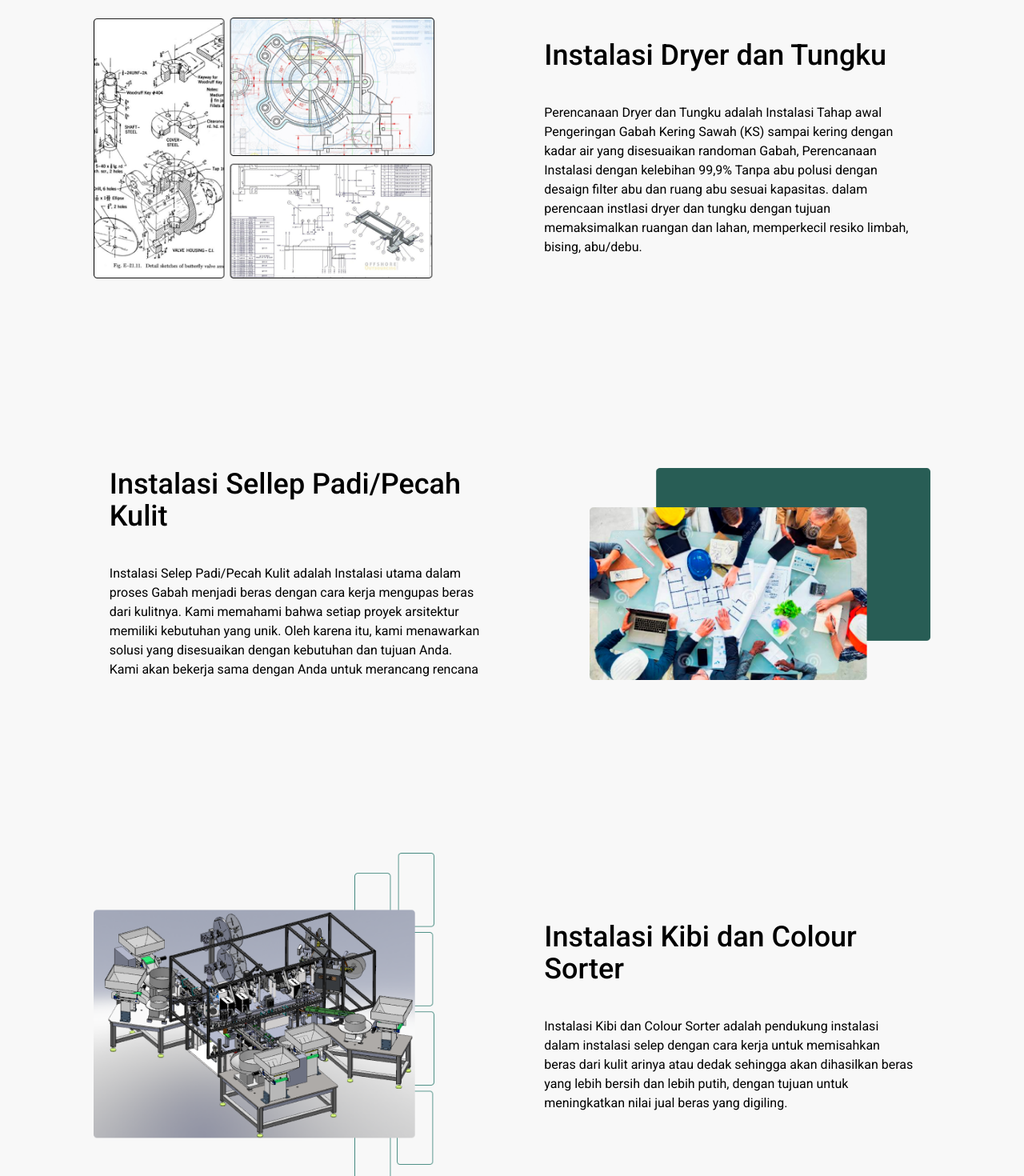
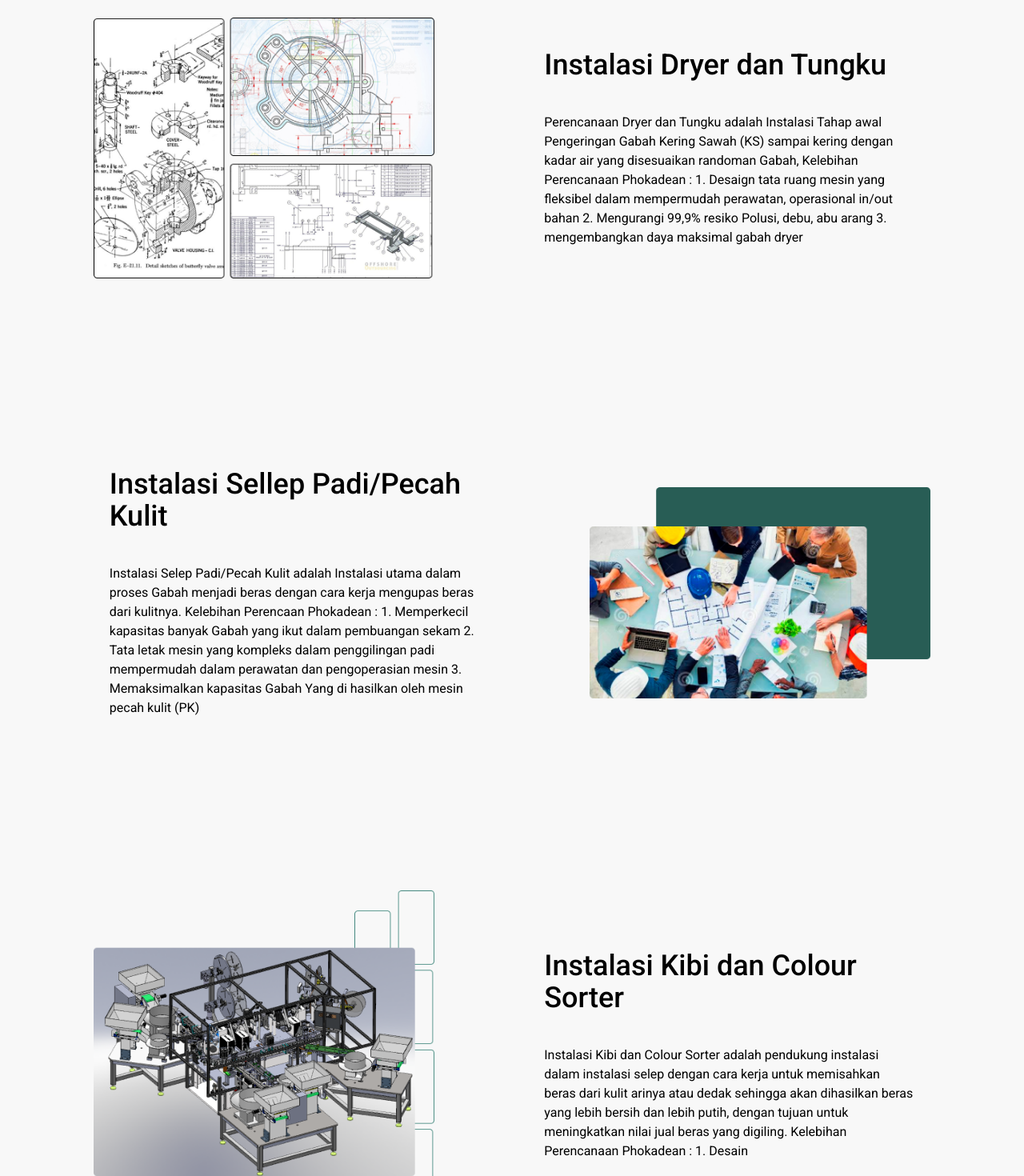
Before and after one commit to Phokade/phokade, a React (Vite) app: page / in a window 1280 px wide. Shown: the part 1500-2970 px from the top of the page at 80% size. Built offline with nearby package versions, Linux system fonts and the light colour scheme.

Commit message:
Update About.jsx

```diff
--- a/src/layers/About.jsx
+++ b/src/layers/About.jsx
@@ -14,8 +14,10 @@ function About() {
 						<h1 className="font-medium text-4xl">Instalasi Dryer dan Tungku</h1>
 						<p>
 							Perencanaan Dryer dan Tungku adalah Instalasi Tahap awal Pengeringan Gabah Kering Sawah (KS) sampai kering dengan kadar air yang disesuaikan randoman Gabah,
-							Perencanaan Instalasi dengan kelebihan 99,9% Tanpa abu polusi dengan desaign filter abu dan ruang abu sesuai kapasitas.
-							dalam perencaan instlasi dryer dan tungku dengan tujuan memaksimalkan ruangan dan lahan, memperkecil resiko limbah, bising, abu/debu.
+							Kelebihan Perencanaan Phokadean :
+							1. Desaign tata ruang mesin yang fleksibel dalam mempermudah perawatan, operasional in/out bahan
+							2. Mengurangi 99,9% resiko Polusi, debu, abu arang
+							3. mengembangkan daya maksimal gabah dryer
 
 						</p>
 					</div>
@@ -26,8 +28,10 @@ function About() {
 						<h1 className="font-medium text-4xl">Instalasi Sellep Padi/Pecah Kulit</h1>
 						<p>
 							Instalasi Selep Padi/Pecah Kulit adalah Instalasi utama dalam proses Gabah menjadi beras dengan cara kerja mengupas beras dari kulitnya.
-							Kami memahami bahwa setiap proyek arsitektur memiliki kebutuhan yang unik. Oleh karena itu, kami menawarkan solusi yang disesuaikan dengan kebutuhan dan tujuan Anda.
-							Kami akan bekerja sama dengan Anda untuk merancang rencana
+							Kelebihan Perencaan Phokadean :
+							1. Memperkecil kapasitas banyak Gabah yang ikut dalam pembuangan sekam
+							2. Tata letak mesin yang kompleks dalam penggilingan padi mempermudah dalam perawatan dan pengoperasian mesin
+							3. Memaksimalkan kapasitas Gabah Yang di hasilkan oleh mesin pecah kulit (PK)
 						</p>
 					</div>
 					<img src={about2} className="w-3/4 md:w-1/3 mb-10 lg:mb-0" />
@@ -39,8 +43,9 @@ function About() {
 						<h1 className="font-medium text-4xl">Instalasi Kibi dan Colour Sorter</h1>
 						<p>
 							Instalasi Kibi dan Colour Sorter adalah pendukung instalasi dalam instalasi selep dengan cara kerja untuk memisahkan beras dari kulit arinya atau dedak
-							sehingga akan dihasilkan beras yang lebih bersih dan lebih putih,
-							dengan tujuan untuk meningkatkan nilai jual beras yang digiling.
+							sehingga akan dihasilkan beras yang lebih bersih dan lebih putih, dengan tujuan untuk meningkatkan nilai jual beras yang digiling.
+							Kelebihan Perencanaan Phokadean :
+							1. Desain
 
 						</p>
 					</div>
```
